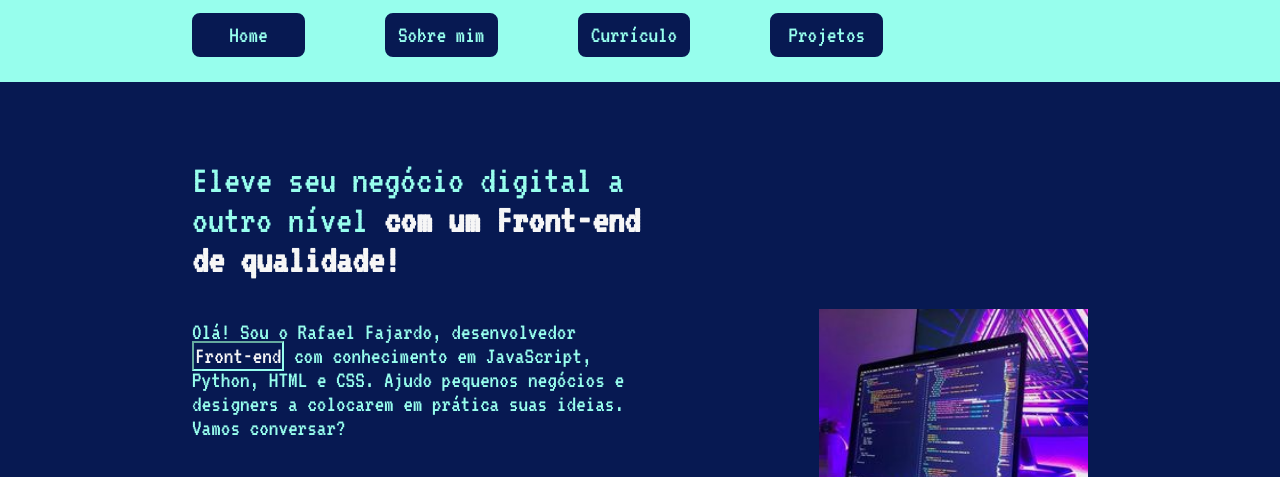
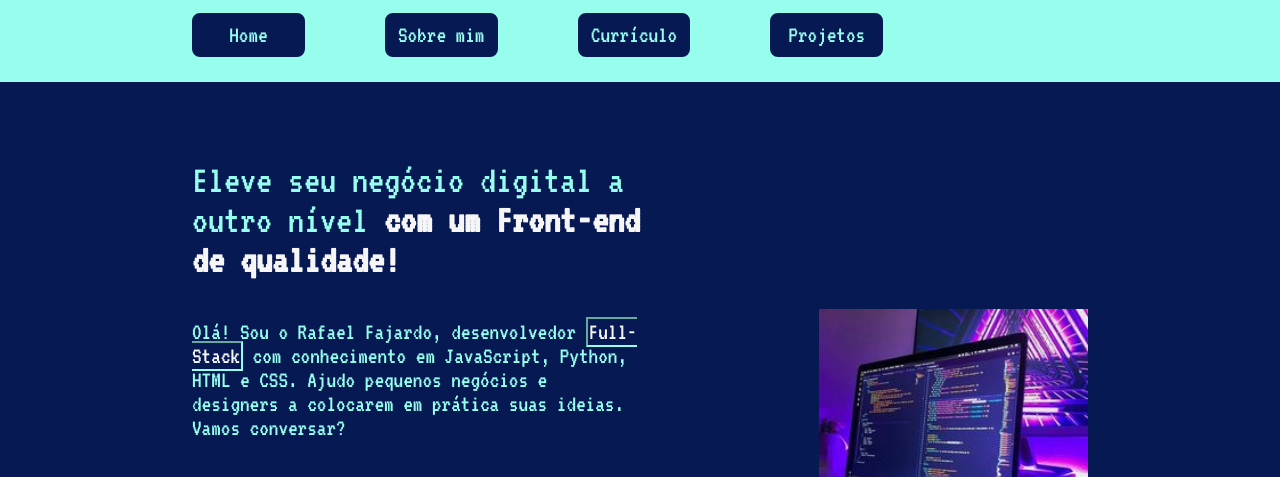
Before and after one commit to Cr0nik/portfolio, a plain HTML site: page index.html in a window 1280 px wide. Shown: the top 477 px of the page. Drawn offline with Linux system fonts and the light colour scheme.

Commit message:
Atualizar o index.html

```diff
--- a/index.html
+++ b/index.html
@@ -19,7 +19,7 @@
     <main class="apresentacao">
         <section class="apresentacao_conteudo">
             <h1 class="apresentacao_conteudo_titulo">Eleve seu negócio digital a outro nível <strong class="destaque-titulo">com um Front-end de qualidade!</strong></h1>
-            <p class="apresentacao_conteudo_texto">Olá! Sou o Rafael Fajardo, desenvolvedor <span class="destaque-paragrafo">Front-end</span> com conhecimento em JavaScript, Python, HTML e CSS. Ajudo pequenos negócios e designers a colocarem em prática suas ideias. Vamos conversar?</p>
+            <p class="apresentacao_conteudo_texto">Olá! Sou o Rafael Fajardo, desenvolvedor <span class="destaque-paragrafo">Full-Stack</span> com conhecimento em JavaScript, Python, HTML e CSS. Ajudo pequenos negócios e designers a colocarem em prática suas ideias. Vamos conversar?</p>
             <div class="apresentacao_links">
                 <h2 class="apresentacao_links_subtitulo">Acesse as minhas redes:</h2>
                 <a class="apresentacao_links_link" href="https://www.linkedin.com/in/rafaelfajardonfm/?originalSubdomain=br">
```
